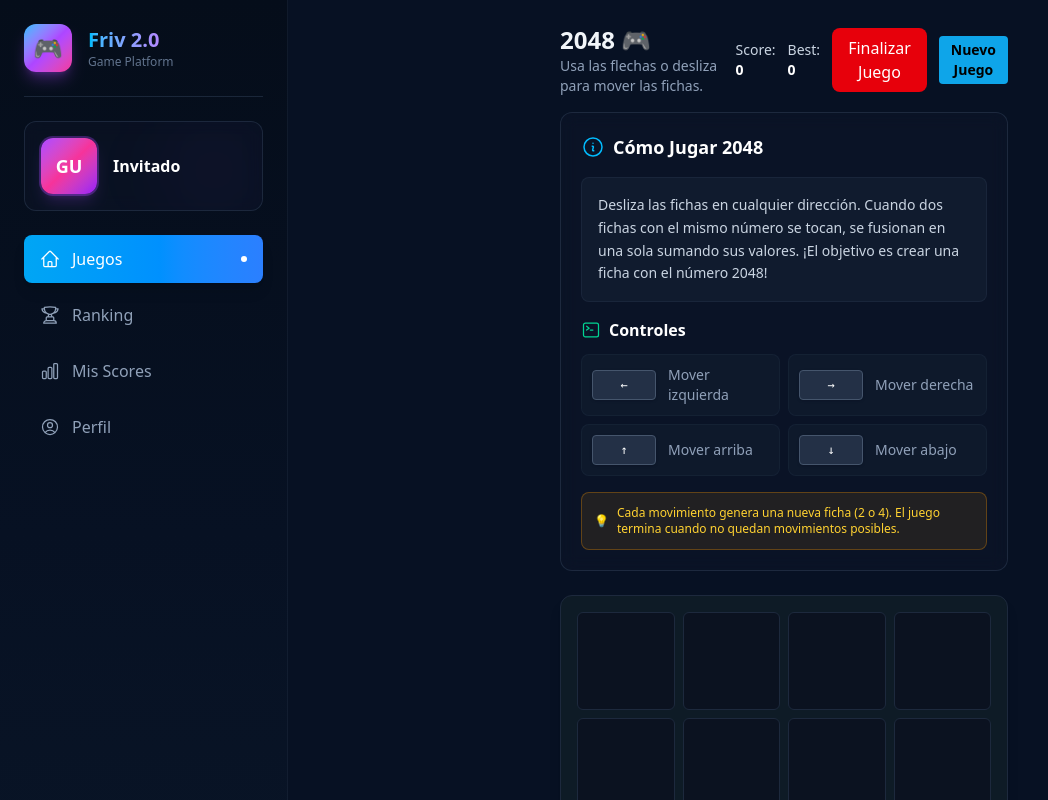
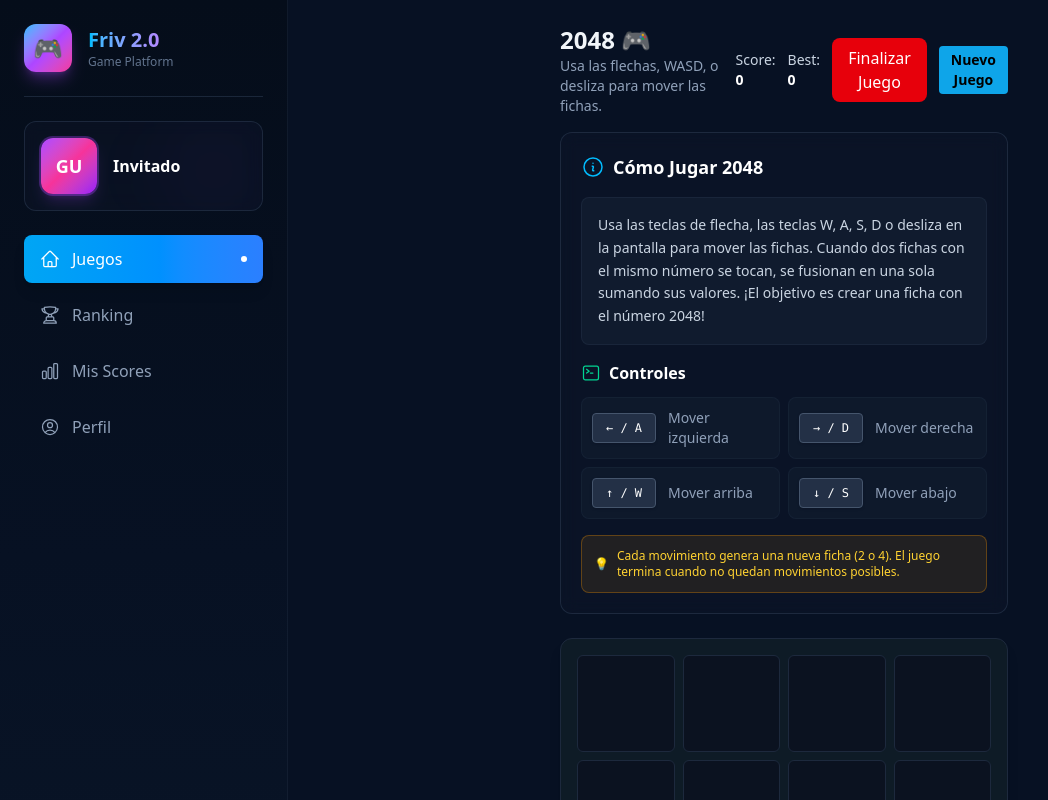
Before and after one commit to IsaacNoriega/friv2.0-frontend, a React (Vite) app: page /2048 in a window 1280 px wide. Shown: the top 800 px of the page, without its empty margins (0-1048 px from the left). Built offline with nearby package versions, Linux system fonts and the light colour scheme.

Commit message:
Majora al juego 2048

```diff
--- a/src/pages/games/Game2048.tsx
+++ b/src/pages/games/Game2048.tsx
@@ -85,7 +85,7 @@
 
   const handleMove = useCallback(
     (key: string) => {
-      if (isMoving) return; // Prevent spam by blocking during animation
+      if (isMoving) return;
 
       let g = grid.map((r) => r.slice());
       let result: { grid: Tile[][]; moved: boolean; scoreGain?: number };
@@ -109,7 +109,6 @@
         setIsMoving(true);
         const withSpawn = spawnTile(result.grid);
 
-        // Track merged tiles indices for animation highlighting
         const newMerged = new Set<number>();
         result.grid.flat().forEach((v, idx) => {
           const oldV = grid.flat()[idx];
@@ -118,14 +117,12 @@
           }
         });
 
-        // record move direction to drive entrance/exit animations
         setLastMoveDir(key);
         setRenderVersion(v => v + 1);
         setMergedIndices(newMerged);
         setTimeout(() => setMergedIndices(new Set()), 450);
         setGrid(withSpawn);
 
-        // Release cooldown after animation completes
         setTimeout(() => setIsMoving(false), 250);
 
         const gain = result.scoreGain ?? 0;
@@ -147,18 +144,31 @@
   );
 
   useEffect(() => {
+    const keyMap: { [key: string]: string } = {
+      'a': "ArrowLeft",
+      'w': "ArrowUp",
+      's': "ArrowDown",
+      'd': "ArrowRight",
+      'arrowleft': "ArrowLeft",
+      'arrowup': "ArrowUp",
+      'arrowdown': "ArrowDown",
+      'arrowright': "ArrowRight",
+    };
+
     function onKey(e: KeyboardEvent) {
       if (over) return;
-      if (["ArrowLeft", "ArrowRight", "ArrowUp", "ArrowDown"].includes(e.key)) {
+
+      const moveKey = keyMap[e.key.toLowerCase()];
+
+      if (moveKey) {
         e.preventDefault();
-        handleMove(e.key);
+        handleMove(moveKey);
       }
     }
     window.addEventListener("keydown", onKey);
     return () => window.removeEventListener("keydown", onKey);
   }, [handleMove, over]);
 
-  // Soporte para móvil (swipes)
   useEffect(() => {
     let startX = 0,
       startY = 0;
@@ -217,7 +227,7 @@
           <div>
             <h1 className="text-2xl font-semibold">2048 🎮</h1>
             <p className="text-slate-400 text-sm">
-              Usa las flechas o desliza para mover las fichas.
+              Usa las flechas, WASD, o desliza para mover las fichas.
             </p>
           </div>
           <div className="flex items-center gap-3">
@@ -239,12 +249,12 @@
 
   <GameInstructions
           title="Cómo Jugar 2048"
-          description="Desliza las fichas en cualquier dirección. Cuando dos fichas con el mismo número se tocan, se fusionan en una sola sumando sus valores. ¡El objetivo es crear una ficha con el número 2048!"
+          description="Usa las teclas de flecha, las teclas W, A, S, D o desliza en la pantalla para mover las fichas. Cuando dos fichas con el mismo número se tocan, se fusionan en una sola sumando sus valores. ¡El objetivo es crear una ficha con el número 2048!"
           controls={[
-            { key: '←', action: 'Mover izquierda' },
-            { key: '→', action: 'Mover derecha' },
-            { key: '↑', action: 'Mover arriba' },
-            { key: '↓', action: 'Mover abajo' }
+            { key: '← / A', action: 'Mover izquierda' },
+            { key: '→ / D', action: 'Mover derecha' },
+            { key: '↑ / W', action: 'Mover arriba' },
+            { key: '↓ / S', action: 'Mover abajo' }
           ]}
     	  note="Cada movimiento genera una nueva ficha (2 o 4). El juego termina cuando no quedan movimientos posibles."
         />
@@ -256,7 +266,6 @@
           >
             <AnimatePresence initial={false} mode="popLayout">
               {grid.flat().map((v, i) => {
-                // compute entrance offset based on lastMoveDir
                 let enterX = 0;
                 let enterY = 0;
                 if (lastMoveDir === 'ArrowLeft') enterX = 24;
@@ -302,7 +311,7 @@
           </div>
           {over && (
             <div className="absolute inset-0 flex flex-col items-center justify-center bg-black/70 rounded-xl">
-              <div className="text-2xl font-bold mb-2">💀 Game Over 💀</div>
+              <div className="text-2xl font-bold mb-2"> Game Over </div>
               <p className="text-slate-300 mb-4">
                 No quedan movimientos disponibles.
               </p>
```
Also changed, not shown: 1 other file (tests, documents, lock files or other folders). Lines whose indentation alone changed are shown as unchanged.
